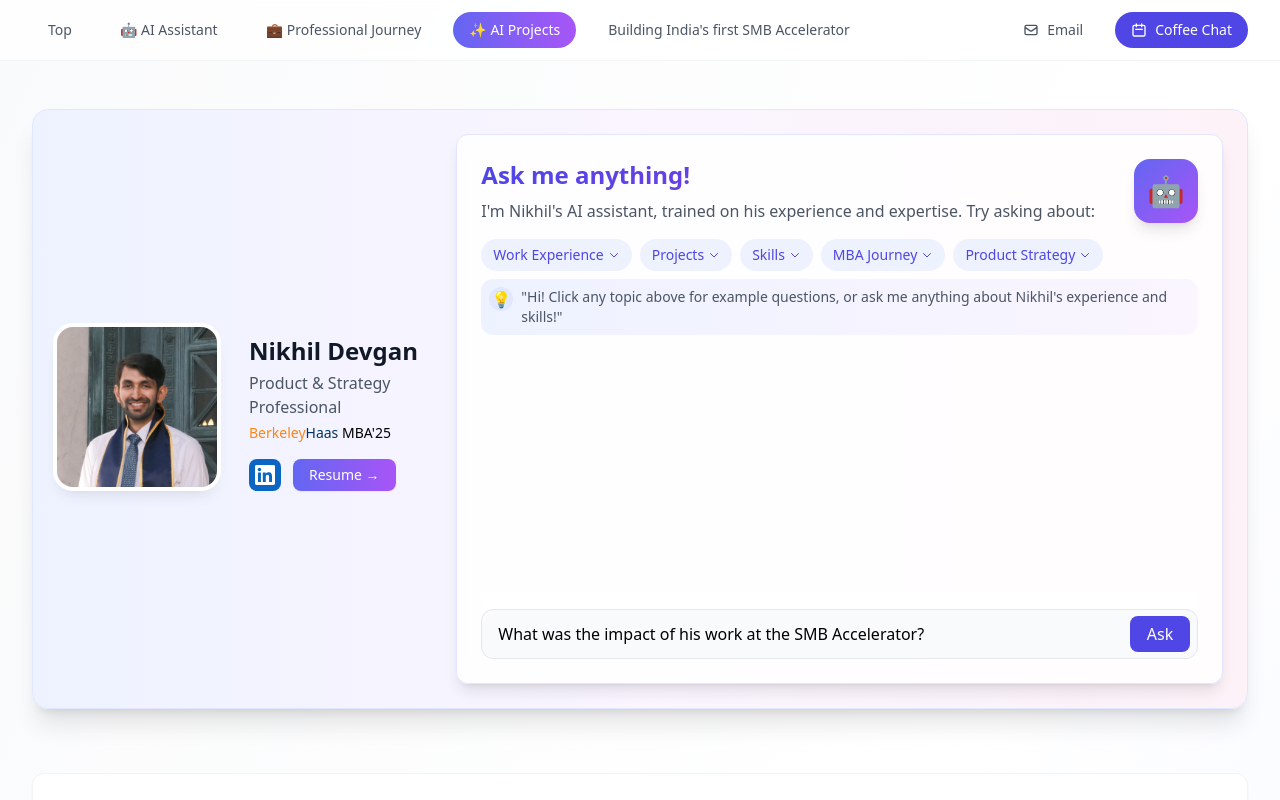
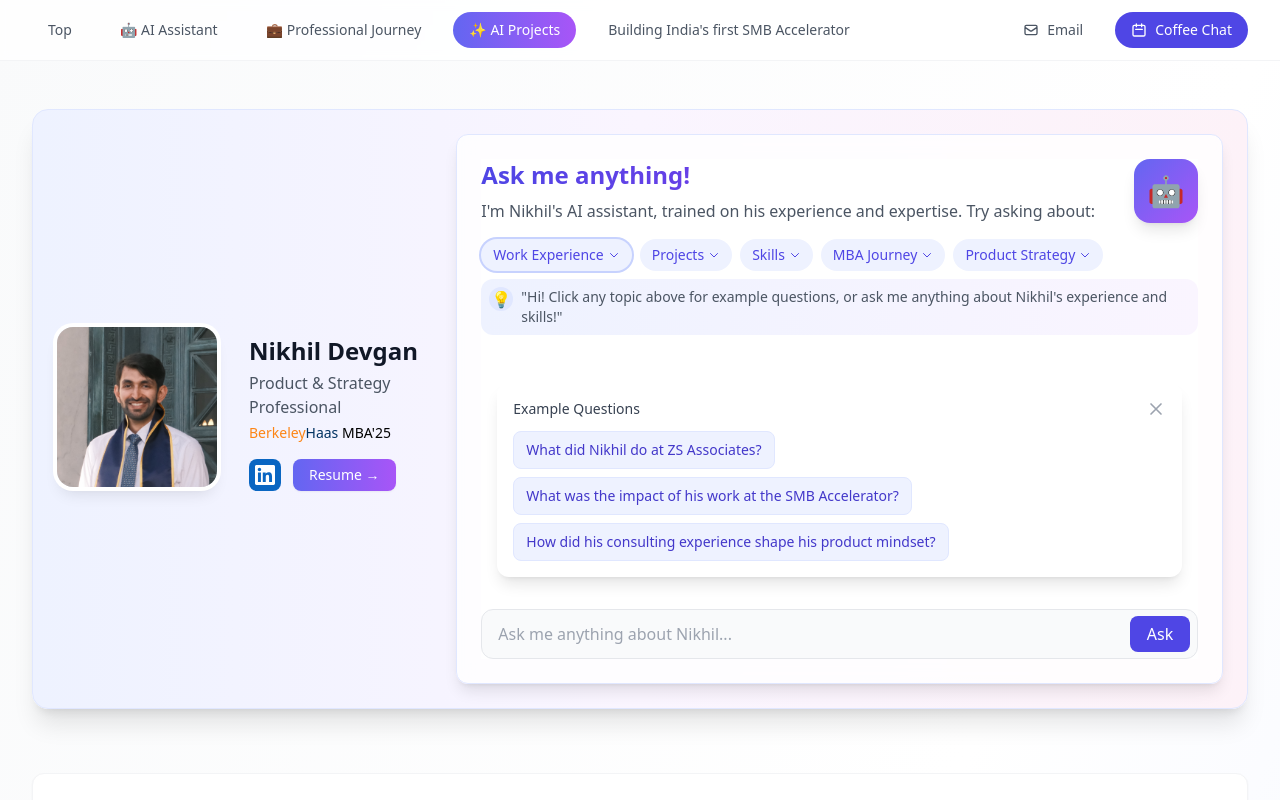
Before and after one commit to NDGitt/nikhil-portfolio, a React (Vite) app: page / in a window 1280 px wide. Both pictures are taken after a click on the button "Work Experience". Shown: the top 800 px of the page. Built offline with nearby package versions, Linux system fonts and the light colour scheme; a web font is replaced by a local one.

Commit message:
Updated translucent background for chatbot with question bubbles

```diff
--- a/src/components/ChatAssistant.tsx
+++ b/src/components/ChatAssistant.tsx
@@ -1,5 +1,5 @@
-import { useState, useRef, useLayoutEffect } from 'react'
-import { motion } from 'framer-motion'
+import { useState, useRef, useLayoutEffect, useEffect } from 'react'
+import { motion, AnimatePresence } from 'framer-motion'
 
 interface Message {
   role: 'user' | 'assistant';
@@ -44,11 +44,67 @@
   isMobile?: boolean;
 }
 
+const ChatMessage = ({ message, isUser }: { message: Message; isUser: boolean }) => {
+  return (
+    <div className={`flex ${isUser ? 'justify-end' : 'justify-start'} mb-4`}>
+      {!isUser && (
+        <div className="flex-shrink-0 mr-3">
+          <div className="w-8 h-8 rounded-full bg-indigo-100 flex items-center justify-center">
+            <svg className="w-5 h-5 text-indigo-600" viewBox="0 0 20 20" fill="currentColor">
+              <path d="M10 12a2 2 0 100-4 2 2 0 000 4z" />
+              <path fillRule="evenodd" d="M10 18a8 8 0 100-16 8 8 0 000 16zm0-2a6 6 0 100-12 6 6 0 000 12z" clipRule="evenodd" />
+            </svg>
+          </div>
+        </div>
+      )}
+      <div className={`flex flex-col ${isUser ? 'items-end' : 'items-start'} max-w-[80%]`}>
+        <div
+          className={`rounded-2xl px-4 py-2 ${
+            isUser
+              ? 'bg-indigo-600 text-white'
+              : 'bg-gray-100 text-gray-800'
+          } shadow-sm`}
+        >
+          <p className="text-sm whitespace-pre-wrap">{message.content}</p>
+        </div>
+      </div>
+      {isUser && (
+        <div className="flex-shrink-0 ml-3">
+          <div className="w-8 h-8 rounded-full bg-indigo-600 flex items-center justify-center">
+            <svg className="w-5 h-5 text-white" viewBox="0 0 20 20" fill="currentColor">
+              <path fillRule="evenodd" d="M10 9a3 3 0 100-6 3 3 0 000 6zm-7 9a7 7 0 1114 0H3z" clipRule="evenodd" />
+            </svg>
+          </div>
+        </div>
+      )}
+    </div>
+  );
+};
+
 const ChatAssistant = ({ isMobile = false }: ChatAssistantProps) => {
   const [messages, setMessages] = useState<Message[]>([])
   const [inputValue, setInputValue] = useState('')
   const [isLoading, setIsLoading] = useState(false)
+  const [activeQuestions, setActiveQuestions] = useState<string[]>([])
+  const [activeTopic, setActiveTopic] = useState<TopicType | null>(null)
   const chatContainerRef = useRef<HTMLDivElement>(null)
+  const questionsRef = useRef<HTMLDivElement>(null)
+
+  useEffect(() => {
+    const handleClickOutside = (event: MouseEvent) => {
+      if (activeQuestions.length > 0 &&
+          questionsRef.current &&
+          !questionsRef.current.contains(event.target as Node)) {
+        setActiveQuestions([]);
+        setActiveTopic(null);
+      }
+    };
+
+    document.addEventListener('mousedown', handleClickOutside);
+    return () => {
+      document.removeEventListener('mousedown', handleClickOutside);
+    };
+  }, [activeQuestions.length]);
 
   const scrollToBottom = () => {
     if (chatContainerRef.current) {
@@ -67,17 +123,33 @@
   };
 
   const handleTopicClick = (topic: TopicType) => {
-    setInputValue(getRandomQuestion(topic));
+    setActiveTopic(topic);
+    setActiveQuestions(EXAMPLE_QUESTIONS[topic]);
   };
 
-  const handleSubmit = async (e: React.FormEvent) => {
-    e.preventDefault()
-    if (!inputValue.trim() || isLoading) return
+  const handleQuestionClick = (question: string) => {
+    setInputValue(question);
+    setActiveQuestions([]);
+    setActiveTopic(null);
+    handleSubmit(undefined, question);
+  };
 
-    const userMessage = inputValue.trim()
-    setInputValue('')
-    setMessages(prev => [...prev, { role: 'user', content: userMessage }])
-    setIsLoading(true)
+  const handleInputChange = (e: React.ChangeEvent<HTMLInputElement>) => {
+    setInputValue(e.target.value);
+    if (activeQuestions.length > 0) {
+      setActiveQuestions([]);
+      setActiveTopic(null);
+    }
+  };
+
+  const handleSubmit = async (e?: React.FormEvent, questionOverride?: string) => {
+    if (e) e.preventDefault();
+    const userMessage = questionOverride || inputValue.trim();
+    if (!userMessage || isLoading) return;
+
+    setInputValue('');
+    setMessages(prev => [...prev, { role: 'user', content: userMessage }]);
+    setIsLoading(true);
 
     try {
       const response = await fetch('https://nikhil-ai-assistant-backend.replit.app/ask', {
@@ -86,22 +158,22 @@
           'Content-Type': 'application/json',
         },
         body: JSON.stringify({ question: userMessage }),
-      })
+      });
 
-      if (!response.ok) throw new Error('Failed to get response')
+      if (!response.ok) throw new Error('Failed to get response');
 
-      const data = await response.json()
-      setMessages(prev => [...prev, { role: 'assistant', content: data.response }])
+      const data = await response.json();
+      setMessages(prev => [...prev, { role: 'assistant', content: data.response }]);
     } catch (error) {
-      console.error('Error:', error)
+      console.error('Error:', error);
       setMessages(prev => [...prev, {
         role: 'assistant',
         content: "I'm sorry, I'm having trouble connecting right now. Please try again later."
-      }])
+      }]);
     } finally {
-      setIsLoading(false)
+      setIsLoading(false);
     }
-  }
+  };
 
   return (
     <motion.div
@@ -109,7 +181,20 @@
       animate={{ opacity: 1, y: 0 }}
       className={`relative flex flex-col ${isMobile ? 'h-[calc(100vh-7rem)]' : 'h-[500px]'}`}
     >
-      <div className="flex-shrink-0">
+      {/* Translucent overlay for the entire chat window */}
+      <AnimatePresence>
+        {activeQuestions.length > 0 && (
+          <motion.div
+            initial={{ opacity: 0 }}
+            animate={{ opacity: 1 }}
+            exit={{ opacity: 0 }}
+            className="absolute inset-0 bg-white/90 backdrop-blur-md z-10"
+          />
+        )}
+      </AnimatePresence>
+
+      {/* Header section */}
+      <div className="flex-shrink-0 relative z-20">
         <div className={`flex items-center justify-between ${isMobile ? 'mb-4 px-4' : 'mb-4'}`}>
           <div>
             <h2 className={`${isMobile ? 'text-xl' : 'text-2xl'} font-bold bg-gradient-to-r from-indigo-600 to-purple-600 bg-clip-text text-transparent`}>
@@ -134,15 +219,15 @@
         </div>
 
         <div className={`flex flex-wrap gap-2 ${isMobile ? 'mb-4 px-4' : 'mt-3 mb-2'}`}>
-          {Object.keys(EXAMPLE_QUESTIONS).map((topic) => (
+          {Object.keys(EXAMPLE_QUESTIONS).map((topic: string) => (
             <motion.button
               key={topic}
               onClick={() => handleTopicClick(topic as TopicType)}
               whileHover={{ scale: 1.05 }}
               whileTap={{ scale: 0.95 }}
-              className={`px-3 py-1.5 bg-indigo-50 text-indigo-600 rounded-full text-sm font-medium hover:bg-indigo-100 transition-colors flex items-center space-x-1 ${
+              className={`px-3 py-1.5 bg-indigo-50 text-indigo-600 rounded-full text-sm font-medium transition-colors flex items-center space-x-1 ${
                 isMobile ? 'text-xs py-1' : ''
-              }`}
+              } ${activeTopic === topic ? 'bg-indigo-100 ring-2 ring-indigo-200' : 'hover:bg-indigo-100'}`}
             >
               <span>{topic}</span>
               <svg className={`${isMobile ? 'w-2 h-2' : 'w-3 h-3'}`} fill="none" stroke="currentColor" viewBox="0 0 24 24">
@@ -166,37 +251,22 @@
         </div>
       </div>
 
+      {/* Chat messages */}
       <div
-        className={`flex-1 overflow-y-auto space-y-4 ${isMobile ? 'px-4 mb-4' : 'mb-4'}`}
+        className={`flex-1 overflow-y-auto space-y-4 ${isMobile ? 'px-4 mb-4' : 'mb-4'} relative`}
         ref={chatContainerRef}
         style={{
           scrollbarWidth: 'thin',
           scrollbarColor: '#E2E8F0 transparent'
         }}
       >
+        <div className="relative z-0">
           {messages.map((message, index) => (
-          <motion.div
+            <ChatMessage
               key={index}
-            initial={{ opacity: 0, y: 10 }}
-            animate={{ opacity: 1, y: 0 }}
-            transition={{ duration: 0.3 }}
-            className={`flex items-start space-x-2 ${message.role === 'user' ? 'justify-end' : 'justify-start'}`}
-          >
-            {message.role === 'assistant' && (
-              <div className="flex-shrink-0 w-8 h-8 bg-gradient-to-br from-indigo-500 to-purple-500 rounded-full flex items-center justify-center">
-                <span className="text-lg">🤖</span>
-              </div>
-            )}
-            <div
-              className={`${isMobile ? 'max-w-[85%]' : 'max-w-[80%]'} rounded-xl p-3 whitespace-pre-wrap break-words leading-relaxed ${
-                message.role === 'user'
-                  ? 'bg-indigo-500 text-white'
-                  : 'bg-white shadow-sm border border-indigo-100 text-gray-800'
-              } ${isMobile ? 'text-sm' : ''}`}
-            >
-              {message.content}
-            </div>
-          </motion.div>
+              message={message}
+              isUser={message.role === 'user'}
+            />
           ))}
           {isLoading && (
             <motion.div
@@ -230,13 +300,57 @@
             </motion.div>
           )}
         </div>
+      </div>
 
-      <div className={`flex-shrink-0 sticky bottom-0 bg-white/80 backdrop-blur ${isMobile ? 'pt-3 px-4 pb-4' : 'pt-4'}`}>
+      {/* Chat input and floating questions */}
+      <div className={`flex-shrink-0 sticky bottom-0 bg-white/80 backdrop-blur ${isMobile ? 'pt-3 px-4 pb-4' : 'pt-4'} relative z-20`}>
+        {/* Floating questions */}
+        <AnimatePresence>
+          {activeQuestions.length > 0 && (
+            <motion.div
+              initial={{ opacity: 0, y: 10 }}
+              animate={{ opacity: 1, y: 0 }}
+              exit={{ opacity: 0, y: 10 }}
+              className="absolute bottom-full left-0 right-0 p-4"
+            >
+              <div ref={questionsRef} className="bg-white shadow-lg rounded-xl p-4">
+                <div className="flex justify-between items-center mb-3">
+                  <span className="text-sm font-medium text-gray-700">Example Questions</span>
+                  <button
+                    onClick={() => {
+                      setActiveQuestions([]);
+                      setActiveTopic(null);
+                    }}
+                    className="text-gray-400 hover:text-gray-600"
+                  >
+                    <svg className="w-5 h-5" fill="none" stroke="currentColor" viewBox="0 0 24 24">
+                      <path strokeLinecap="round" strokeLinejoin="round" strokeWidth={2} d="M6 18L18 6M6 6l12 12" />
+                    </svg>
+                  </button>
+                </div>
+                <div className="flex flex-wrap gap-2">
+                  {activeQuestions.map((question, idx) => (
+                    <motion.button
+                      key={idx}
+                      onClick={() => handleQuestionClick(question)}
+                      className="inline-block px-3 py-2 rounded-lg bg-indigo-50 hover:bg-indigo-100 text-sm text-indigo-700 transition-colors border border-indigo-100 hover:border-indigo-200 text-left w-full md:w-auto"
+                      whileHover={{ scale: 1.02, y: -1 }}
+                      whileTap={{ scale: 0.98 }}
+                    >
+                      {question}
+                    </motion.button>
+                  ))}
+                </div>
+              </div>
+            </motion.div>
+          )}
+        </AnimatePresence>
+
         <form onSubmit={handleSubmit} className="relative">
           <input
             type="text"
             value={inputValue}
-            onChange={(e) => setInputValue(e.target.value)}
+            onChange={handleInputChange}
             placeholder="Ask me anything about Nikhil..."
             className={`w-full px-4 pr-[4.5rem] ${
               isMobile ? 'py-2.5 text-sm' : 'py-3'
```
Lines whose indentation alone changed are shown as unchanged.
